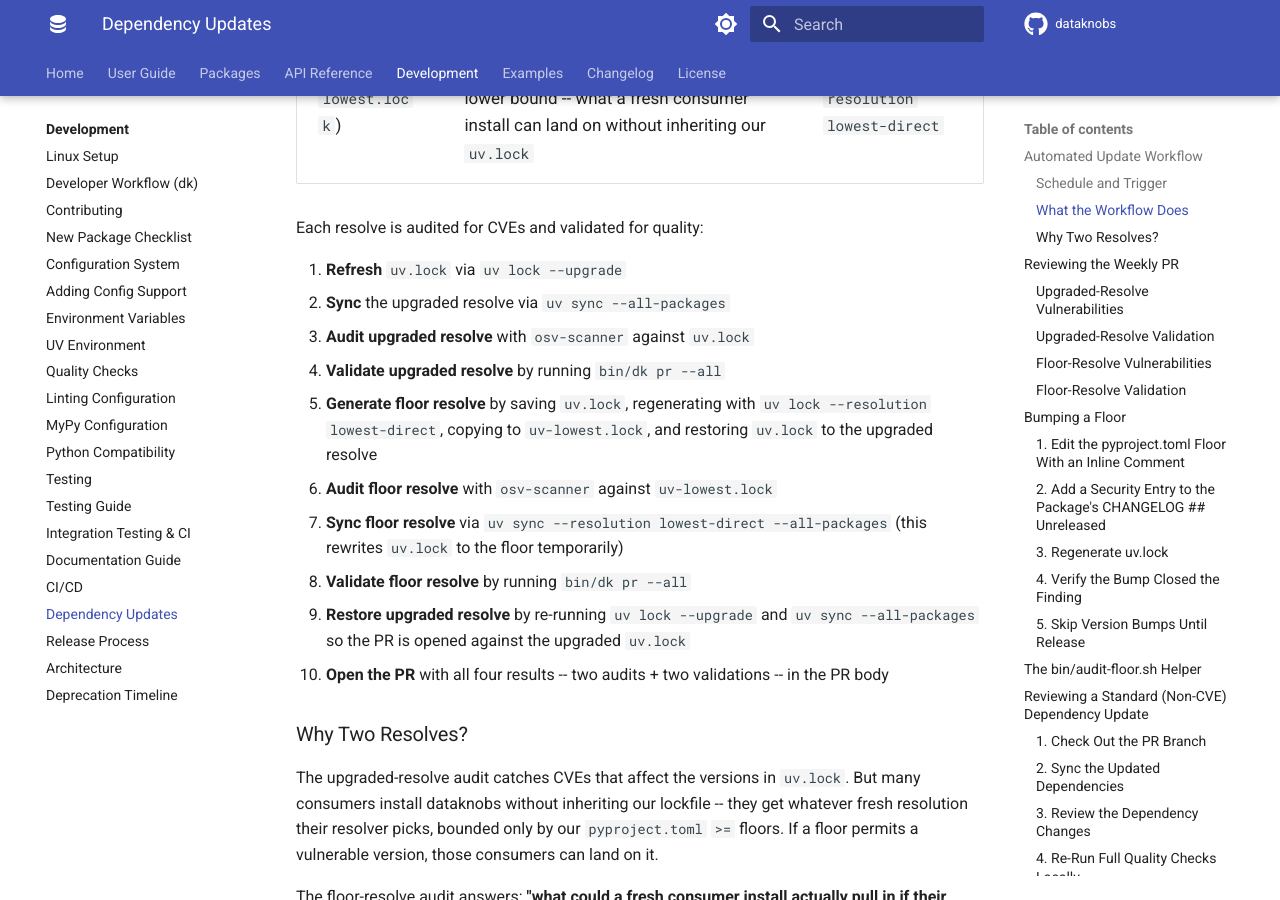
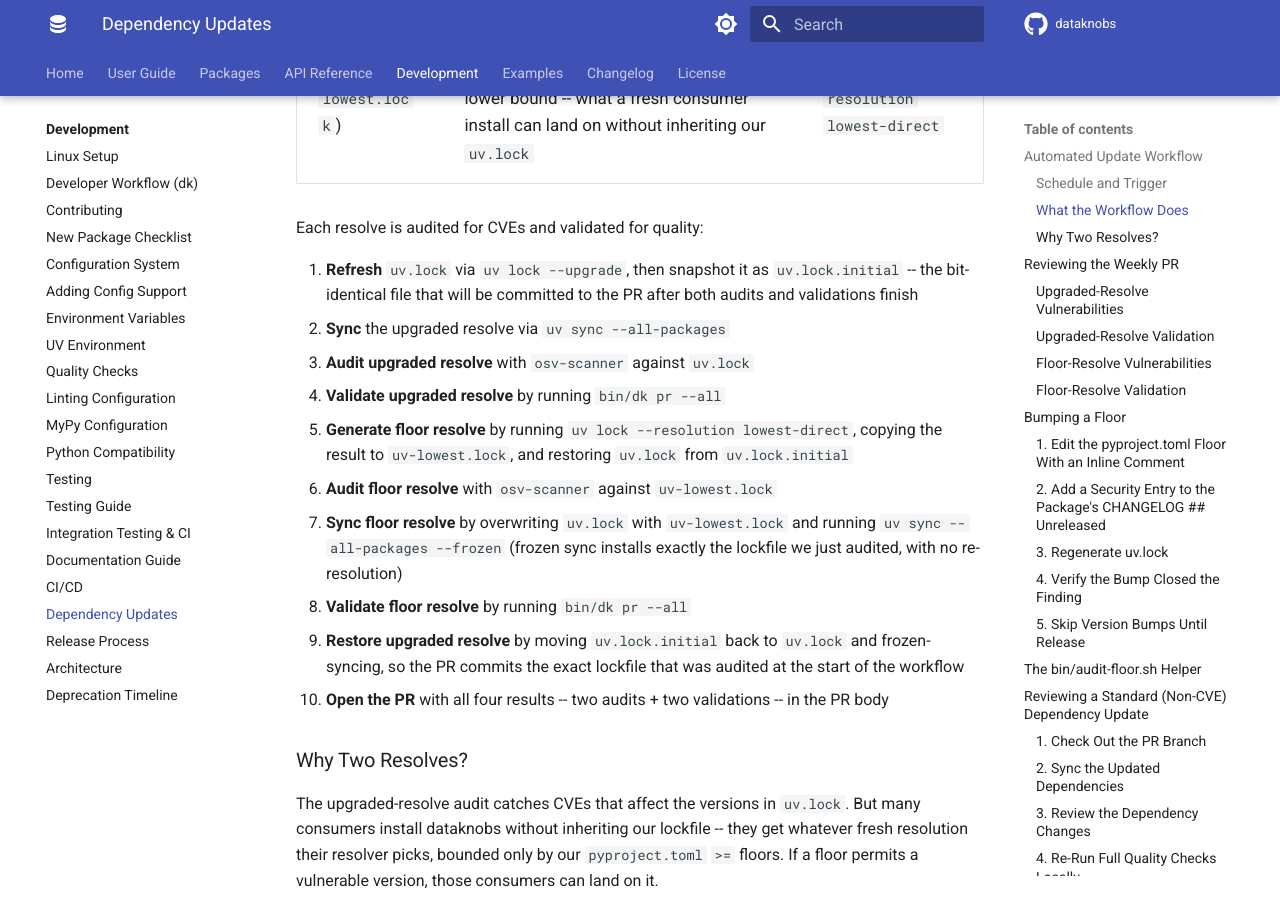
Before and after one commit to KBS-Labs/dataknobs, an MkDocs documentation site: the page built from docs/development/dependency-updates.md, in a window 1280 px wide and 900 px high, scrolled down 896 px. Built offline with MkDocs 1.6.1 and Material for MkDocs 9.7.7, drawn with Linux system fonts in a browser that asks for light colours; comment, search, counter and statistics services are not loaded.

Commit message:
fixed post-PR code review issues

```diff
--- a/docs/development/dependency-updates.md
+++ b/docs/development/dependency-updates.md
@@ -30,20 +30,24 @@ The workflow audits **two distinct resolves** of the workspace:
 
 Each resolve is audited for CVEs and validated for quality:
 
-1. **Refresh** `uv.lock` via `uv lock --upgrade`
+1. **Refresh** `uv.lock` via `uv lock --upgrade`, then snapshot it as
+   `uv.lock.initial` -- the bit-identical file that will be committed
+   to the PR after both audits and validations finish
 2. **Sync** the upgraded resolve via `uv sync --all-packages`
 3. **Audit upgraded resolve** with `osv-scanner` against `uv.lock`
 4. **Validate upgraded resolve** by running `bin/dk pr --all`
-5. **Generate floor resolve** by saving `uv.lock`, regenerating with
-   `uv lock --resolution lowest-direct`, copying to `uv-lowest.lock`,
-   and restoring `uv.lock` to the upgraded resolve
+5. **Generate floor resolve** by running
+   `uv lock --resolution lowest-direct`, copying the result to
+   `uv-lowest.lock`, and restoring `uv.lock` from `uv.lock.initial`
 6. **Audit floor resolve** with `osv-scanner` against `uv-lowest.lock`
-7. **Sync floor resolve** via `uv sync --resolution lowest-direct
-   --all-packages` (this rewrites `uv.lock` to the floor temporarily)
+7. **Sync floor resolve** by overwriting `uv.lock` with
+   `uv-lowest.lock` and running `uv sync --all-packages --frozen`
+   (frozen sync installs exactly the lockfile we just audited, with
+   no re-resolution)
 8. **Validate floor resolve** by running `bin/dk pr --all`
-9. **Restore upgraded resolve** by re-running `uv lock --upgrade` and
-   `uv sync --all-packages` so the PR is opened against the upgraded
-   `uv.lock`
+9. **Restore upgraded resolve** by moving `uv.lock.initial` back to
+   `uv.lock` and frozen-syncing, so the PR commits the exact lockfile
+   that was audited at the start of the workflow
 10. **Open the PR** with all four results -- two audits + two
     validations -- in the PR body
 
```
Also changed, not shown: packages/legacy/CHANGELOG.md (added, +12 -0 lines), 5 other files.
